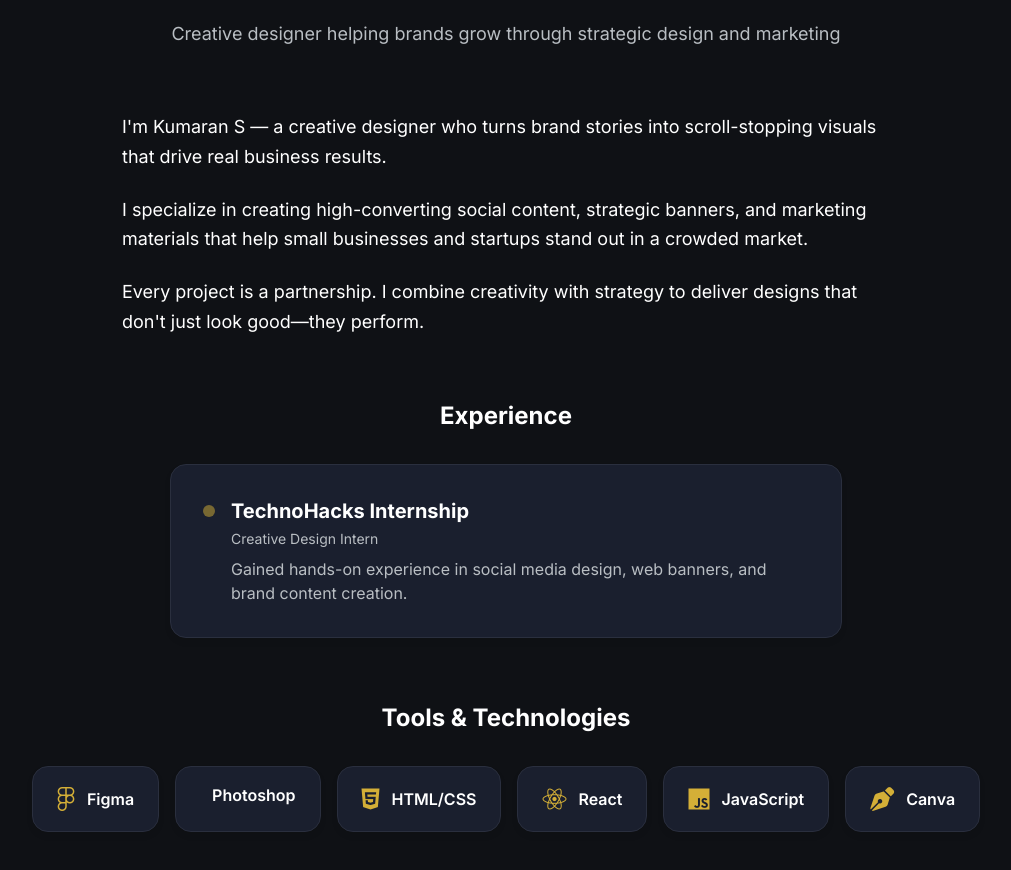
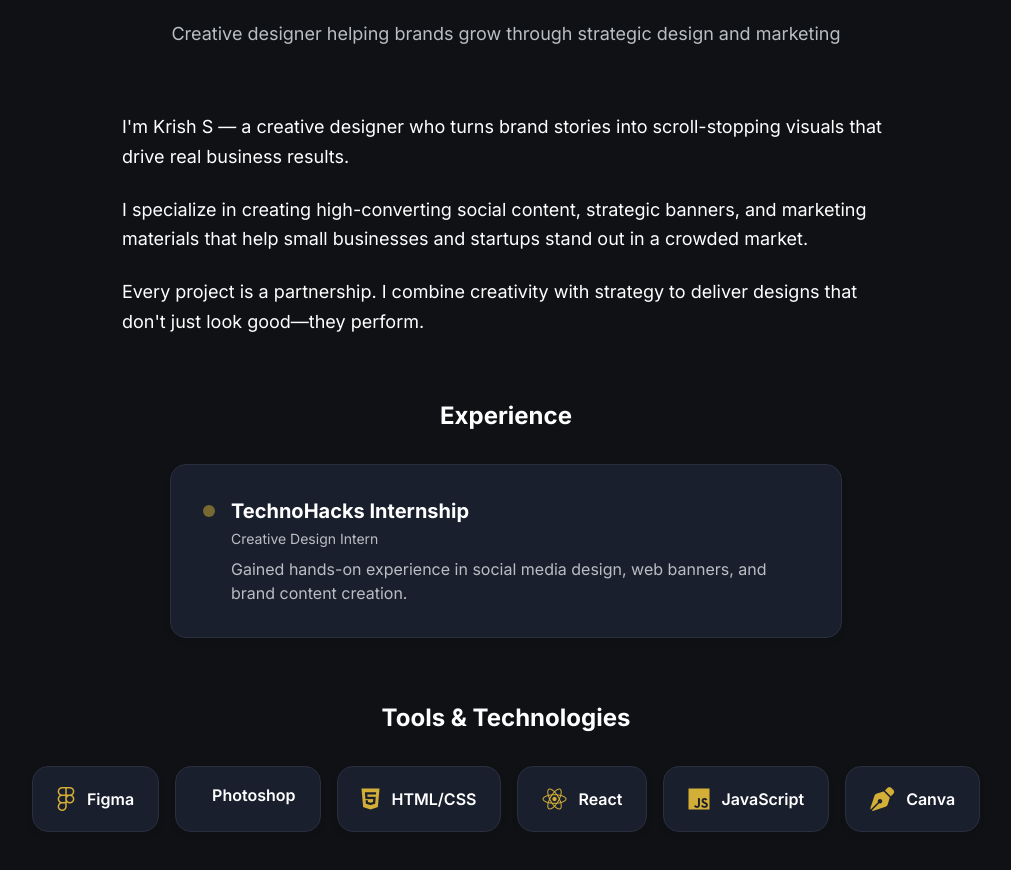
Before and after one commit to kumaran1223/Portfolio-react, a React (Vite) app: page / in a window 1280 px wide. Shown: the part 1819-2689 px from the top of the page, without its empty margins (134-1145 px from the left). Built offline with nearby package versions, Linux system fonts and the light colour scheme.

Commit message:
Update name from Kumaran S to Krish S in About.jsx

```diff
--- a/src/components/About.jsx
+++ b/src/components/About.jsx
@@ -30,7 +30,7 @@ const About = () => {
 
         <div className={`max-w-3xl mx-auto mb-16 transition-all duration-700 delay-100 ${isVisible ? 'opacity-100 translate-y-0' : 'opacity-0 translate-y-10'}`}>
           <p className="text-lg text-[--text-color] leading-relaxed mb-6">
-            I'm Kumaran S — a creative designer who turns brand stories into scroll-stopping visuals that drive real business results.
+            I'm Krish S — a creative designer who turns brand stories into scroll-stopping visuals that drive real business results.
           </p>
           <p className="text-lg text-[--text-color] leading-relaxed mb-6">
             I specialize in creating high-converting social content, strategic banners, and marketing materials that help small businesses and startups stand out in a crowded market.
```
